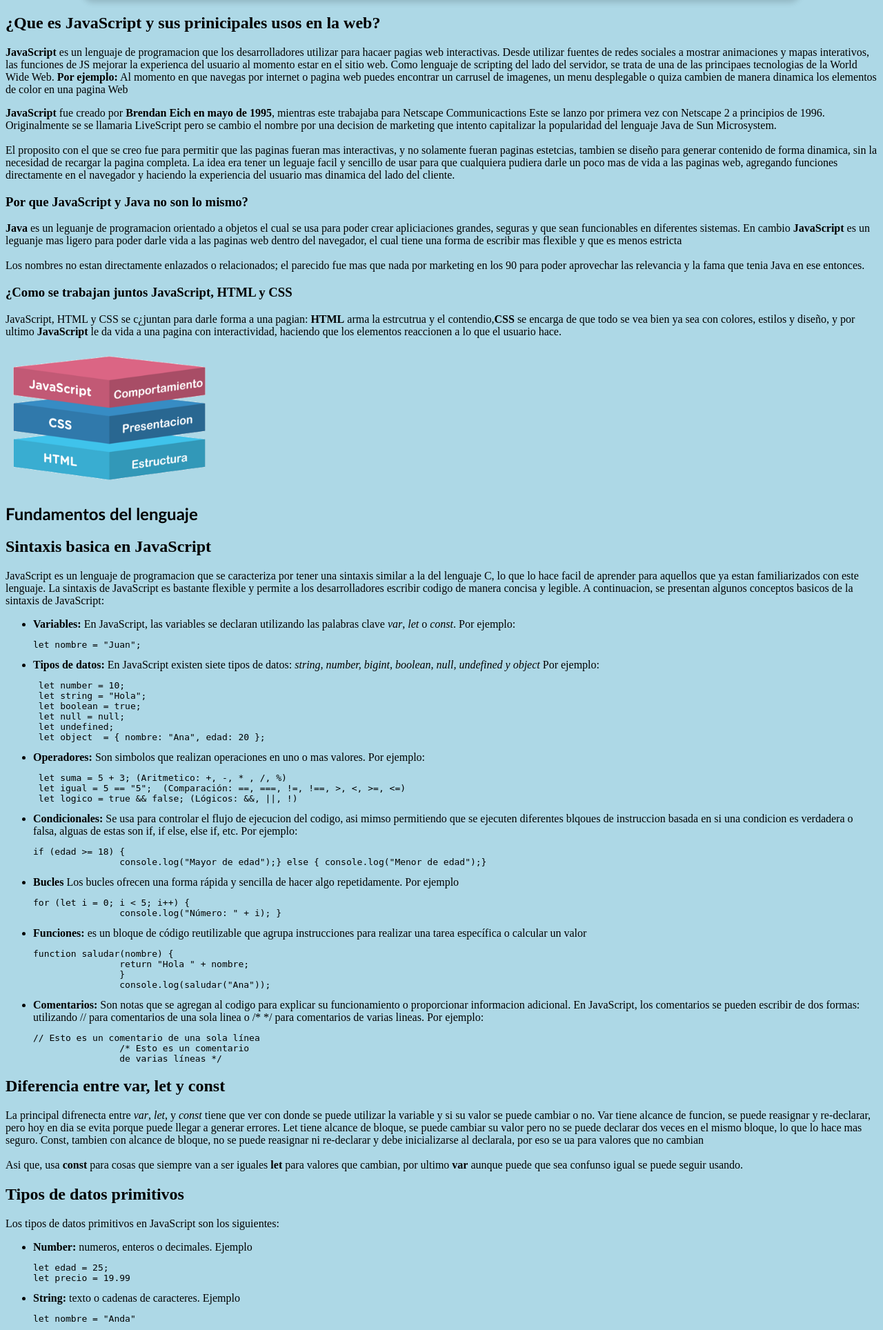
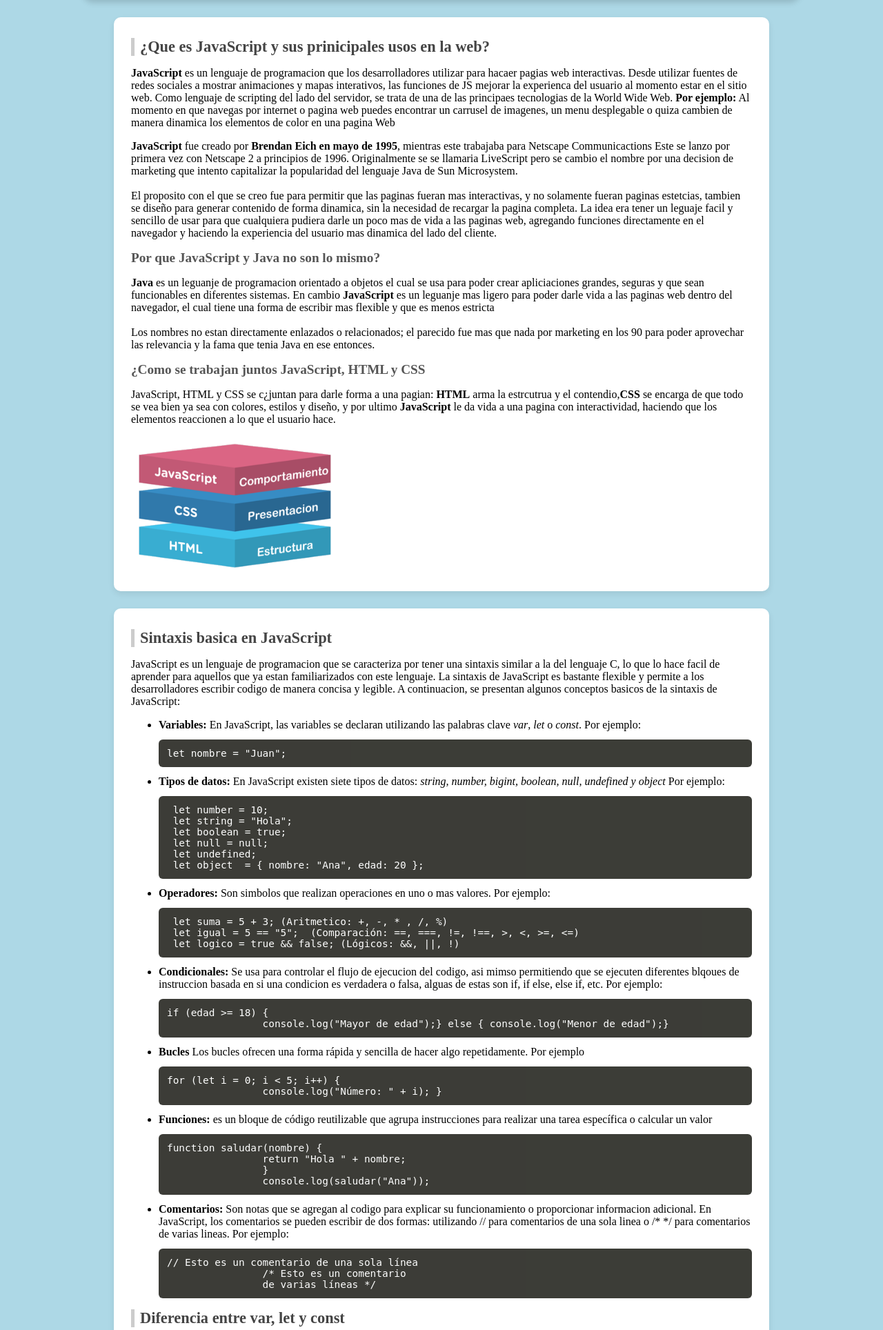
Before and after one commit to MELISSAJAZMINTORRESMARTINEZ/2430017-AW, a PHP site: page /practica2.html in a window 1280 px wide. Shown: the part 82-2010 px from the top of the page at 69% size. Run offline with PHP 8.4, Linux system fonts and the light colour scheme.

Commit message:
Practica 2 terminada (Estilos ya implementados)

```diff
--- a/Practica2/practica2.html
+++ b/Practica2/practica2.html
@@ -11,13 +11,13 @@
 <body>
     <nav id="nav">
         <ul>
-		<li><a href="#seccionUno">Introduccion y contexto</a></li>
-		<li><a href="#seccionDos">Funadametos del lenguaje</a></li>
-		<li><a href="#">Control de flujo</a></l>
-		<li><a href="#">Funciones</a></li>
-		<li><a href="#">Objetos y funciones</a></li>
-        <li><a href="#">Otros temas basicos</a></li>
-	 </ul>
+            <li><a href="#seccionUno">Introduccion y contexto</a></li>
+            <li><a href="#seccionDos">Funadametos del lenguaje</a></li>
+            <li><a href="#seccionTres">Control de flujo</a></l>
+            <li><a href="#seccionCuatro">Funciones</a></li>
+            <li><a href="#seccionCinco">Objetos y funciones</a></li>
+            <li><a href="#ultima">Otros temas basicos</a></li>
+        </ul>
     </nav>
     <section id="seccionUno">
         <h2><strong>¿Que es JavaScript y sus prinicipales usos en la web?</strong></h2>
@@ -63,7 +63,6 @@
     </section>
 
     <section id="seccionDos">
-        <h1>Fundamentos del lenguaje</h1>
         <h2>Sintaxis basica en JavaScript</h2>
         <p>JavaScript es un lenguaje de programacion que se caracteriza por tener una sintaxis similar a la del
             lenguaje C, lo que lo hace facil de aprender para aquellos que ya estan familiarizados con este lenguaje.
@@ -73,7 +72,8 @@
         <ul> <!-- lista desordenada -->
             <li><strong>Variables:</strong> En JavaScript, las variables se declaran
                 utilizando las palabras clave <em>var</em>, <em>let</em> o <em>const</em>. Por ejemplo:
-                <pre><code>let nombre = "Juan";</code></pre><!-- pre y code son para mostrar un bloque de cdogio en la pagina web -->
+                <pre><code>let nombre = "Juan";</code></pre>
+                <!-- pre y code son para mostrar un bloque de cdogio en la pagina web -->
             </li>
             <li><strong>Tipos de datos:</strong> En JavaScript existen siete tipos de datos: <em>string, number, bigint,
                     boolean, null, undefined y object</em> Por ejemplo:
@@ -130,7 +130,8 @@
         <p>Los tipos de datos primitivos en JavaScript son los siguientes:</p>
         <ul>
             <li><strong>Number:</strong> numeros, enteros o decimales. Ejemplo
-                <pre><code>let edad = 25; <br>let precio = 19.99</code></pre> <!-- pre y code son para mostrar un bloque de cdogio en la pagina web -->
+                <pre><code>let edad = 25; <br>let precio = 19.99</code></pre>
+                <!-- pre y code son para mostrar un bloque de cdogio en la pagina web -->
             </li>
             <li><strong>String:</strong> texto o cadenas de caracteres. Ejemplo
                 <pre><code>let nombre = "Anda"</code></pre>
@@ -151,6 +152,7 @@
             <li><strong>Symbol:</strong> para crear identificadores unicos. Ejemplo:
                 <pre><code>let simbolo = Symbol("descripcion");</code></pre>
             </li>
+            <img src="download (5).jpeg" alt="pusheen" width="200" height="200 " style="margin: 0 auto;">
         </ul>
 
         <h2>Diferencia entre Array y Object en JavaScript</h2>
@@ -202,8 +204,7 @@
         </p>
     </section>
 
-    <section class="SeccionTres">
-        <h1>Control de flujo</h1>
+    <section id="seccionTres">
         <h2>¿Como funcionan los Condicionales if, else y switch?</h2>
         <p>
         <ul>
@@ -221,6 +222,7 @@
             <pre><code>let dia = 3;<br>switch (dia) {<br>case 1:<br>console.log("Lunes");<br>break;<br>case 2:<br>console.log("Martes");<br>break;<br>case 3:<br>console.log("Miércoles");<br>break;<br>default:<br>console.log("Día no válido");<br>}</code></pre>
             </li>
         </ul>
+        <img src="PUSHEEN.jpeg" alt="pusheen" width="200" height="200 " style="margin: 0 auto;">
         </p>
         <h2>Diferencia entre for, while y do while</h2>
         <p>
@@ -245,8 +247,7 @@
             salir del bulce</p>
     </section>
 
-    <section class="SeccionCuatro">
-        <h1>Funciones</h1>
+    <section id="seccionCuatro">
         <h2>Como se declara una funcion y como se llama?</h2>
         <p>En JavaScript, declarar una funcion significa crear un bloque de codgio que puedes usar varias veces, y
             llamarla es ejecutarla cuando la necesites
@@ -277,6 +278,7 @@
                 lo que puede evitar confusiones en ciertos casos.</li>
             <li><strong>No se pueden usar como constructores:</strong> No se pueden usar con la palabra clave new, lo
                 que puede ayudar a evitar errores accidentales.</li>
+                <img src="pushen - copia.jpeg" alt="un pusheen" width="200" height="200 " style="margin: 0 auto;">
         </ul>
         </p>
         <h2>Scope y como afecta a las variables?</h2>
@@ -286,8 +288,7 @@
             evitar conflictos o errores en el codigo.</p>
     </section>
 
-    <section class="SeccionCinco">
-        <h1>Objetos y funciones</h1>
+    <section id="seccionCinco">
         <h2>Como declarar un objeto y acceder a sus propiedades?</h2>
         <p>En JavaScript, para declarar un objeto solo necesitas usar llavas {} y dentro poner pares clave-valor, donde
             cada clave es el nombre de la propiedad y el valor es lo que guarda esa propiedad. Por ejemplo:
@@ -316,8 +317,7 @@
         </p>
     </section>
 
-    <section class="ultima">
-        <h1>Otros temas basicos</h1>
+    <section id="ultima">
         <h2>Que es el DOM y por que es importante?</h2>
         <p>El Modelo de Objeto de Documento (DOM) es una representacion estructurada en forma de arbol de una pagina web
             que actuca como un puente entre el codigo
@@ -358,7 +358,8 @@
         <ul>
             <li>Presionando F12 o Ctrl+Shift+I (Cmd+Option+I en Mac) y luego seleccionando la pestaña Console.</li>
             <li>Haciendo clic derecho en la pagina, eligiendo <strong>Insepeccionar</strong> y luego yendo a
-                <strong>Console</strong></li>
+                <strong>Console</strong>
+            </li>
         </ul>
         Las ventajas de usar la consola del navegador son:
         <ul>
--- a/Practica2/styles.css
+++ b/Practica2/styles.css
@@ -40,3 +40,39 @@ nav{
     transform: translateY(-3px);/*es una animacion q sube el texto*/
     box-shadow: 0 4px 8px rgba(37, 36, 60, 0.4); /*sombra al pasar el raton*/
 }
+h2, h3{
+    margin: 10px 0; /*margen arriba y abajo*/
+    font-weight: bold;
+}
+h2 {
+    font-size: 1.4rem; /* mas pequeño q h1*/
+    color: #444; /* Color gris oscuro */
+    border-left: 5px solid #ccc; /* linea vertical a la izq*/
+    padding-left: 8px; /* espacio entre texto y liena */
+}
+h3 {
+    font-size: 1.2rem; /* mas chiquito q h2 */
+    color: #555;
+}
+section{
+    max-width: 900px; /* lim d ancho de las secciones*/
+    background: #fff;
+    margin: 25px auto; /* agrega espacio y centra la seccion*/
+    padding: 20px 25px; /* Eespacio interno*/
+    border-radius: 10px; /* bordes redondos*/
+    box-shadow: 0px 4px 10px rgba(0,0,0,0.08); /* sombra debajo de la seccion*/
+    transition: transform 0.2s ease-in-out; /* animacion*/
+}
+section:hover{
+    transform: translateY(-5px); /* sube la seccion*/
+}
+pre {
+    background:#272822 ;
+    color: #ffffff;
+    opacity: 0.9;
+    padding: 12px; /* espacio interno*/
+    border-radius: 6px;
+    overflow-x: auto; /* si es  */
+    font-size: 0.9rem; /* texto pequeño*/
+    margin: 12px 0; /* arriba y abajo espacio */
+}
```
Also changed, not shown: Practica2/PUSHEEN.jpeg (added), Practica2/Starry blue.jpeg (deleted), Practica2/download (1).jpeg (deleted), Practica2/download (2).jpeg (deleted), Practica2/download (3).jpeg (deleted), Practica2/download (4).jpeg (deleted), Practica2/download (5).jpeg (added), Practica2/download.jpeg (deleted), Practica2/macbook sticker _ my macbook wallpaper.jpeg (deleted), Practica2/pushen - copia.jpeg (added).
